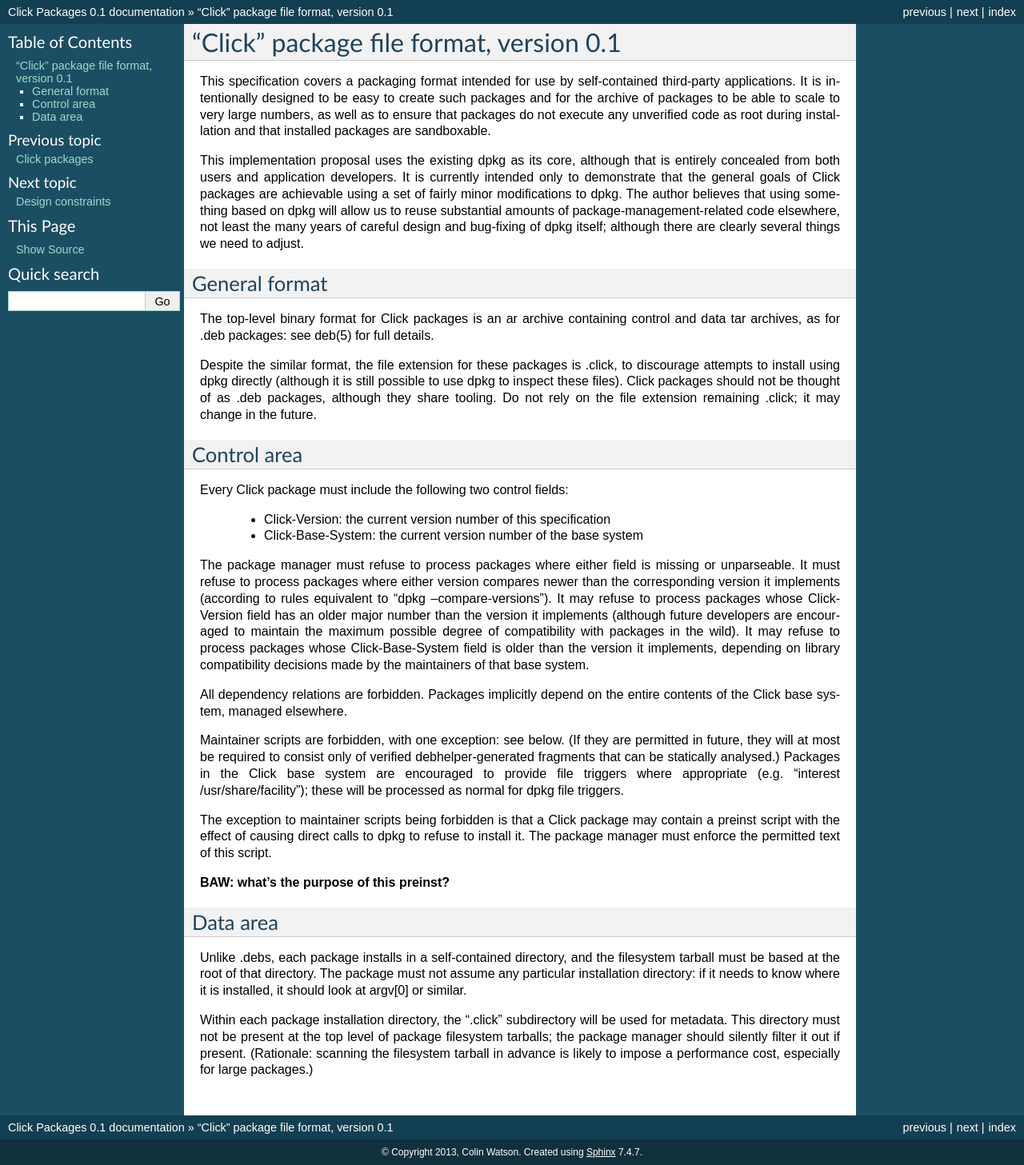
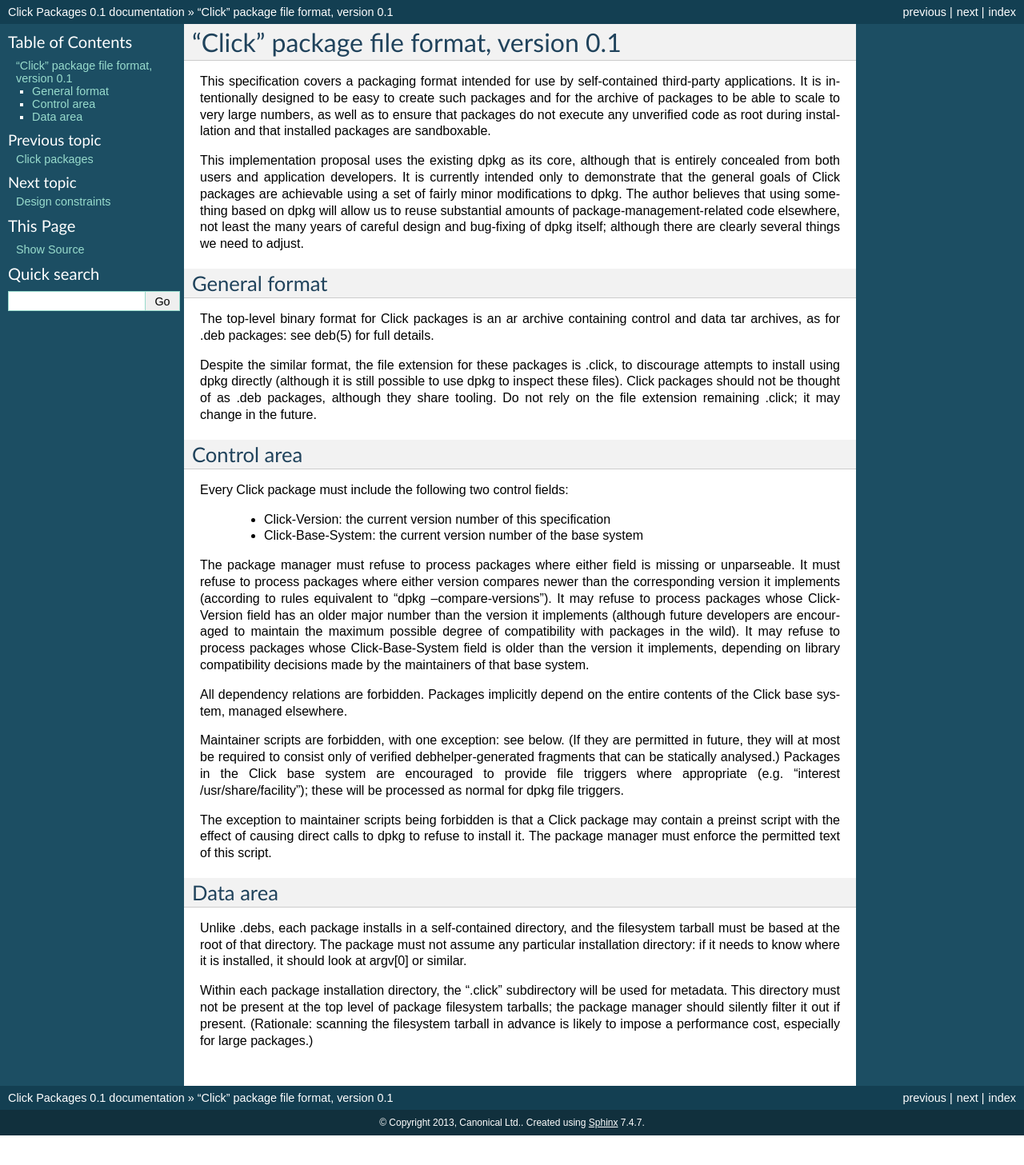
Before and after one commit to ubports/click, a Sphinx documentation site: the page built from doc/file-format.rst, in a window 1280 px wide. Shown: the whole page at 80% size. Built offline with Sphinx 7.4.7, drawn with Linux system fonts in a browser that asks for light colours; after the commit the page ends 1420 px from its top, so only the background shows below that.

Commit message:
Changes based on feedback from Colin.
* Fix the copyright for the documentation.
* Remove question which I now understand ;)
* Fix reST markup.
* Restore an idiom common on the eastern side of the Atlantic
* Strictly speaking, the only check for dlsym() failing is to check dlerror(),
  since dlsym() returning NULL could be valid.

```diff
--- a/doc/conf.py
+++ b/doc/conf.py
@@ -41,7 +41,7 @@
 
 # General information about the project.
 project = u'Click Packages'
-copyright = u'2013, Colin Watson'
+copyright = u'2013, Canonical Ltd.'
 
 # The version info for the project you're documenting, acts as replacement for
 # |version| and |release|, also used in various other places throughout the
--- a/doc/file-format.rst
+++ b/doc/file-format.rst
@@ -65,7 +65,6 @@
 to refuse to install it.  The package manager must enforce the permitted
 text of this script.
 
-**BAW: what's the purpose of this preinst?**
 
 Data area
 =========
```
Also changed, not shown: doc/hooks.rst (+6 -6 lines), 1 other file.
